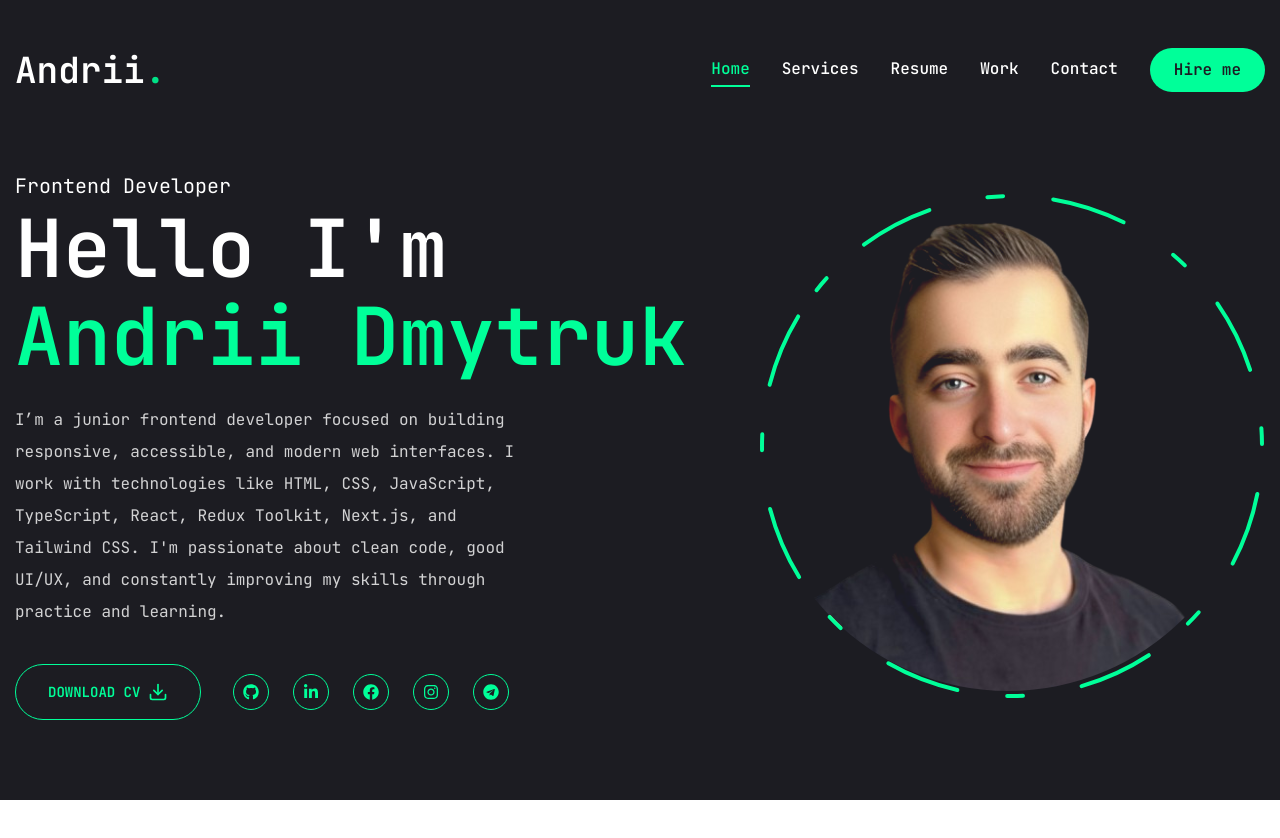
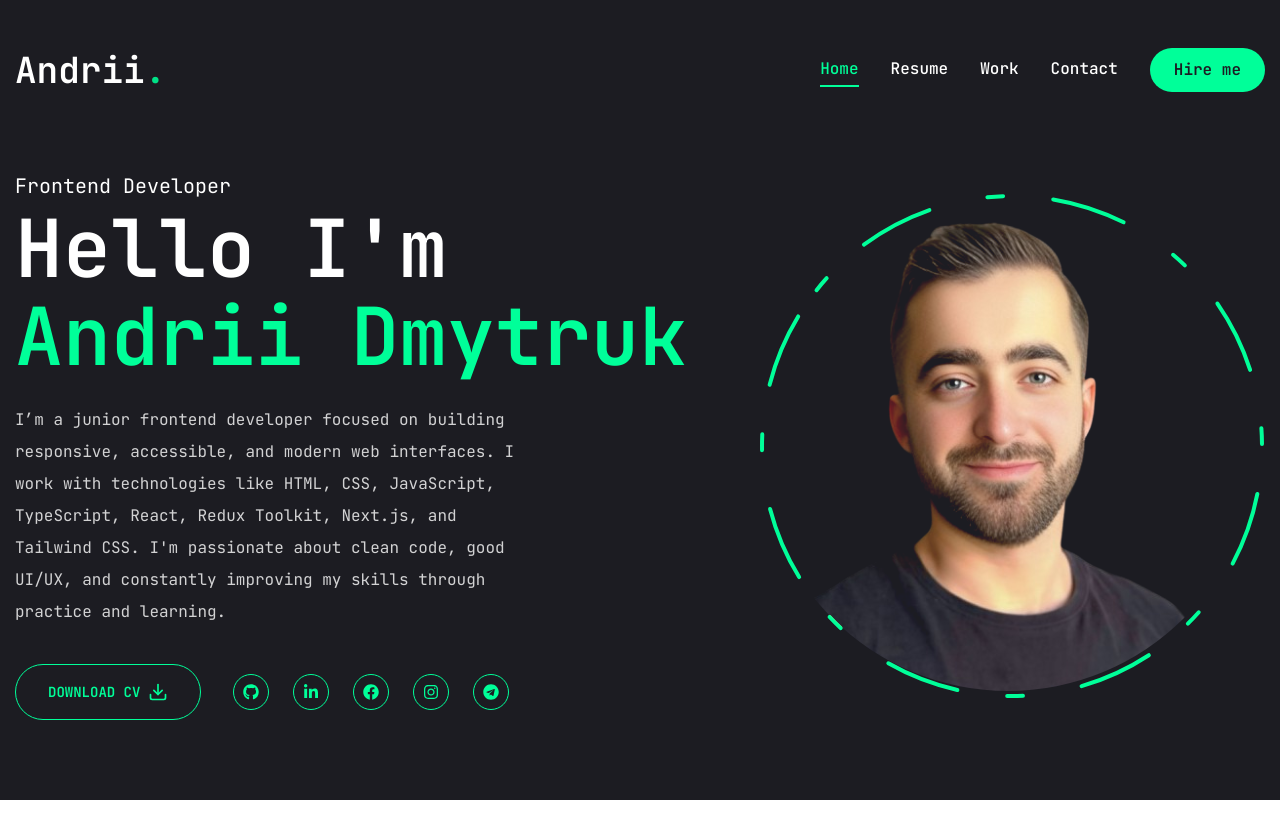
Before and after one commit to admitruk237/andrii-portfolio, a Next.js app: page / in a window 1280 px wide. Shown: the top 838 px of the page. Built offline with nearby package versions, Linux system fonts and the light colour scheme.

Commit message:
Page services removed

```diff
--- a/app/services/page.jsx
+++ /dev/null
@@ -1,5 +0,0 @@
-const Services = () => {
-  return <div>services page</div>;
-};
-
-export default Services;
--- a/components/MobileNav.jsx
+++ b/components/MobileNav.jsx
@@ -17,10 +17,7 @@ const links = [
     name: 'home',
     path: '/',
   },
-  {
-    name: 'services',
-    path: '/services',
-  },
+
   {
     name: 'resume',
     path: '/resume',
@@ -46,9 +43,9 @@ const MobileNav = () => {
       </SheetTrigger>
       <SheetContent>
         <SheetHeader>
-          <SheetTitle className="mt-20  text-center text-2xl">
+          <SheetTitle className="mt-32  text-center text-2xl">
             <Link href="/" onClick={() => setOpen(false)}>
-              <h1 className="text-4xl text-white font-semibold">
+              <h1 className="text-4xl mb-20 text-white font-semibold">
                 Andrii<span className="text-accent-hover">.</span>
               </h1>
             </Link>
--- a/components/Nav.jsx
+++ b/components/Nav.jsx
@@ -6,10 +6,6 @@ const links = [
   {
     name: 'home',
     path: '/',
-  },
-  {
-    name: 'services',
-    path: '/services',
   },
   {
     name: 'resume',
```
